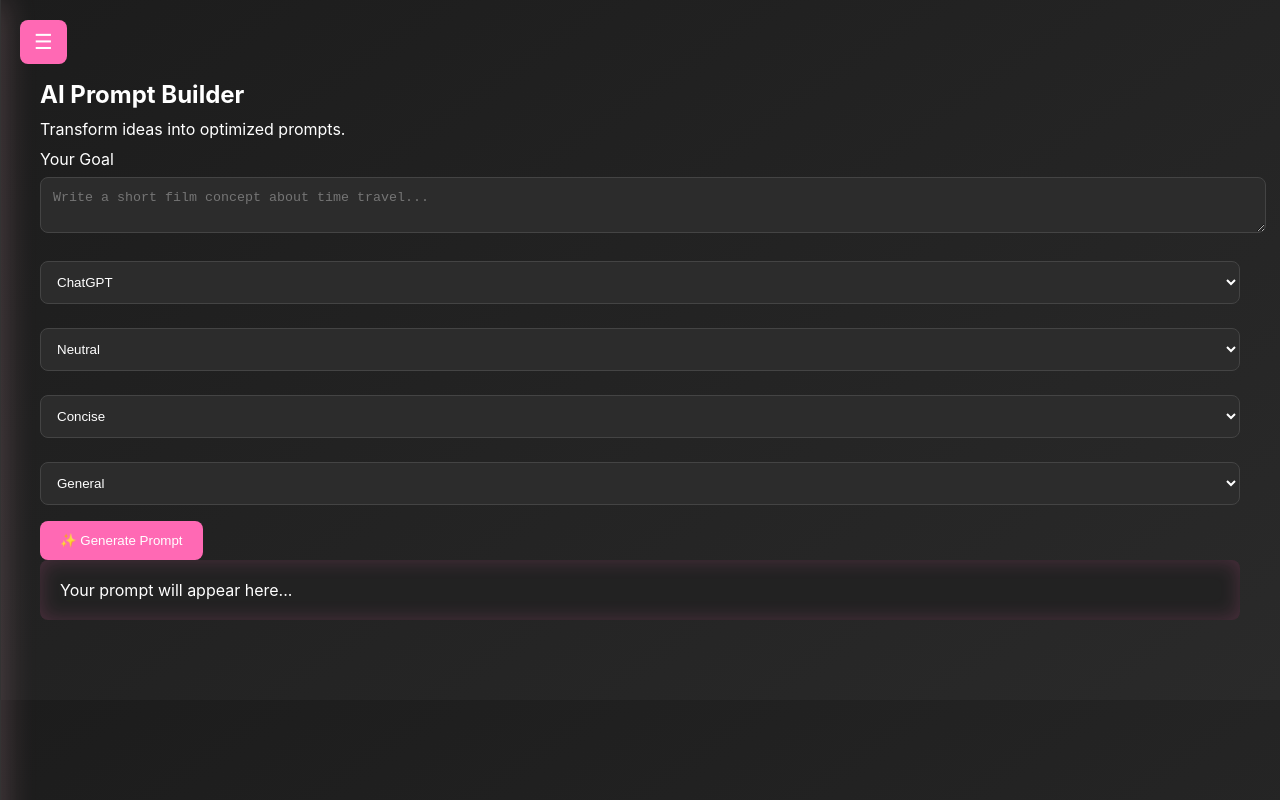
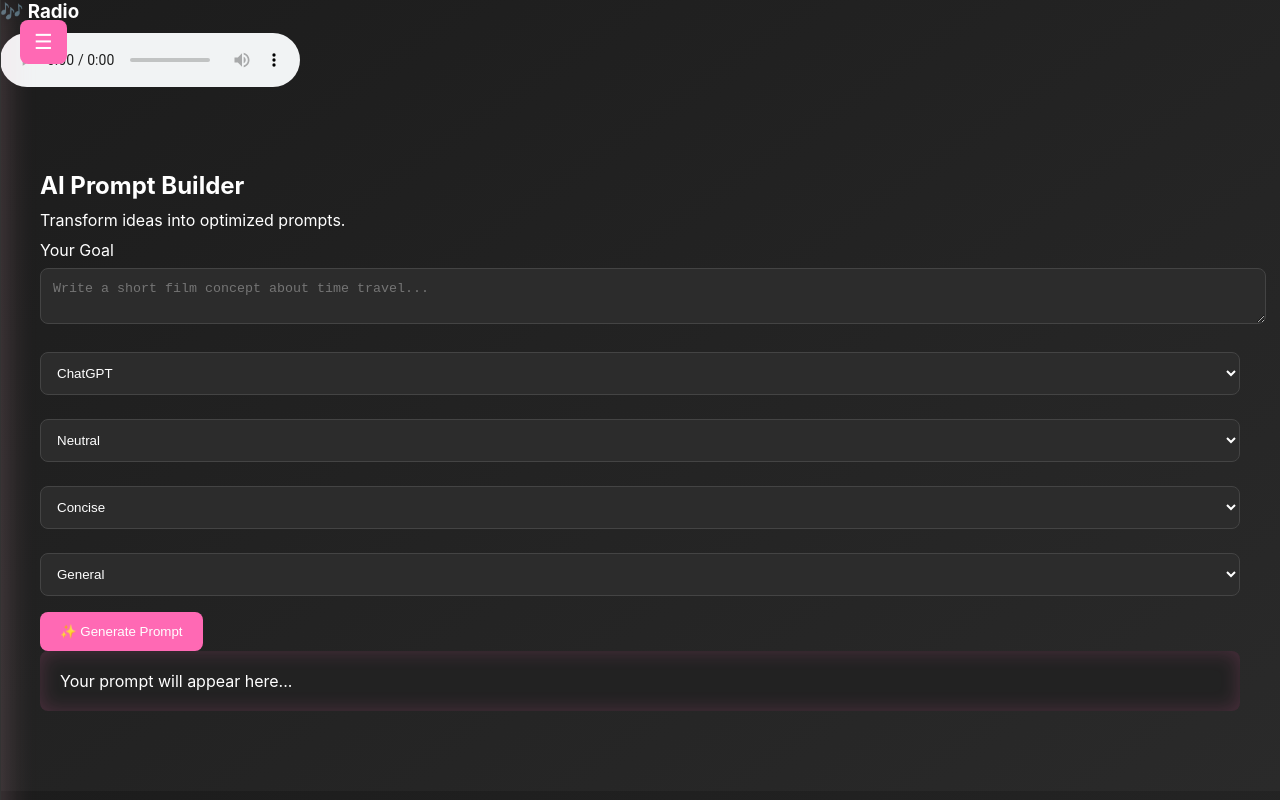
Before and after one commit to Foolystaycooly/Promptoria, a website: page docs/index.html in a window 1280 px wide. Drawn offline with Linux system fonts and the light colour scheme.

Commit message:
Update index.html

```diff
--- a/docs/index.html
+++ b/docs/index.html
@@ -7,6 +7,15 @@
   <link rel="stylesheet" href="style.css">
 </head>
 <body>
+
+  <!-- Radio -->
+  <div class="sidebar-radio">
+  <h3>🎶 Radio</h3>
+  <audio id="radioPlayer" controls>
+    <source src="https://stream-ssl.radionomy.com/DeepHouseLounge" type="audio/mpeg">
+    Your browser does not support the audio element.
+  </audio>
+</div>
 
   <!-- Sidebar -->
   <aside class="sidebar-overlay" id="sidebar">
```
